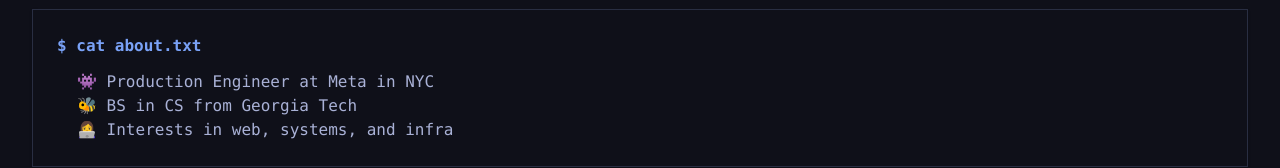
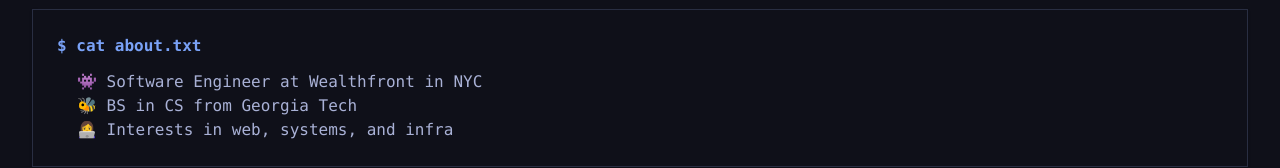
Before and after one commit to afazio1/portfolio-v3, a Next.js app: page / in a window 1280 px wide. Shown: the part 447-615 px from the top of the page. Built offline with nearby package versions, Linux system fonts and the light colour scheme.

Commit message:
update JOB

```diff
--- a/src/components/sections/About.tsx
+++ b/src/components/sections/About.tsx
@@ -9,7 +9,7 @@
           <h3 className="mb-3 font-semibold">$ cat about.txt</h3>
           <div className="text-gray-white">
             <ul className="flex flex-col ml-5">
-              <li>👾 Production Engineer at Meta in NYC</li>
+              <li>👾 Software Engineer at Wealthfront in NYC</li>
               <li>🐝 BS in CS from Georgia Tech</li>
               <li>👩‍💻 Interests in web, systems, and infra</li>
             </ul>
```
